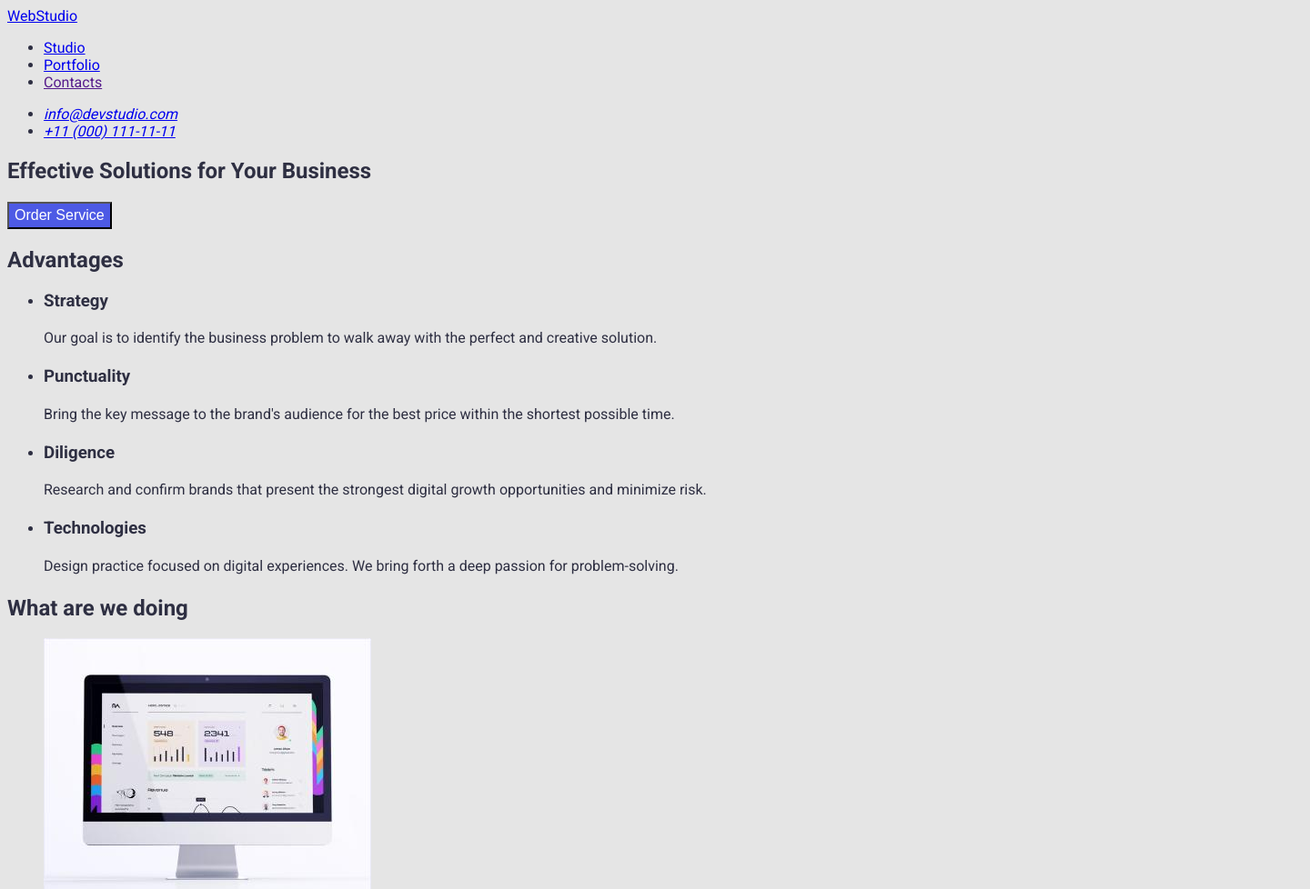
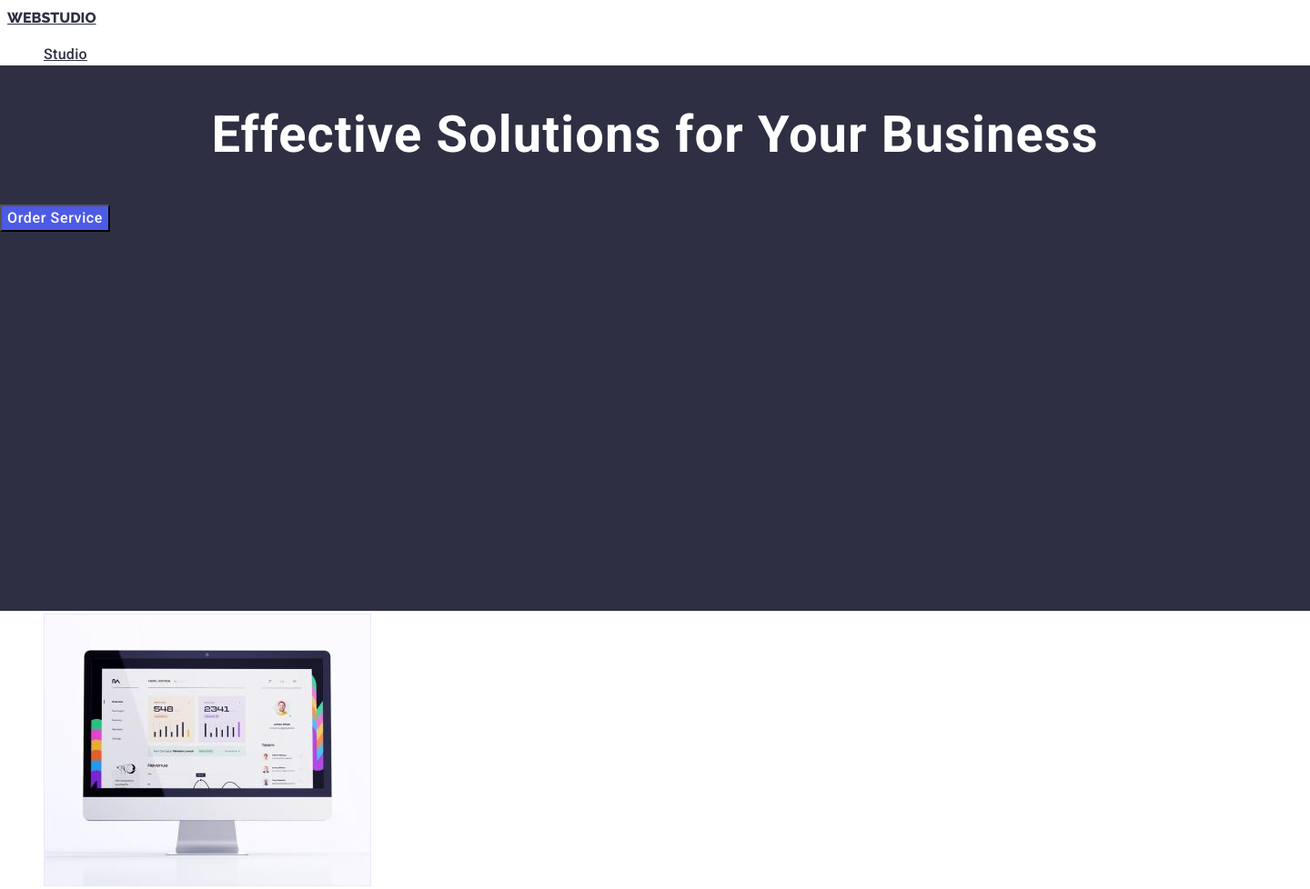
Before and after one commit to Andrew300189/goit-markup-hw-02, a plain HTML site: page index.html in a window 1280 px wide. Shown: the top 978 px of the page at 91% size, 1440 px wide, since content can reach past the window. Drawn offline with Linux system fonts and the light colour scheme.

Commit message:
After hw corrections

```diff
--- a/css/styles.css
+++ b/css/styles.css
@@ -1,26 +1,99 @@
 :root {
-  --color1: #2e2f42;
-  --color2: #e5e5e5;
-  --color3: #4d5ae5;
-  --color4: #e7e9fc;
-  --color5: #ffffff;
-  --color6: #d81a1a;
-  --color7: #404bbf;
+  --color-navyblue: #2e2f42;
+  --color-iris: #4d5ae5;
+  --color-cornflower: #e7e9fc;
+  --color-white: #ffffff;
+  --color-ocean: #404bbf;
+  --color-green: #31d0aa;
+  --color-slate: #434455;
+  --color-lightslate: #bebf99;
+  --color-cloud: #f4f4fd;
+  --color-grey: #4e5754;
 }
 body {
-  font-family: 'Roboto', 'Raleway', sans-serif;
-  color: var(--color1);
-  background-color: var(--color2);
+  font-family: 'Roboto', sans-serif;
+  font-weight: regular;
+  font-size: 16px;
+  line-height: 1.5;
+  letter-spacing: 2%;
+  background-color: var(--color-white);
+}
+.logo {
+  font-family: 'Raleway';
+  color: var(--color-navyblue);
+}
+.contacts {
+  font-family: 'Roboto';
+  font-style: normal;
+  font-weight: 500;
+  font-size: 16px;
+  line-height: 1.5;
+  letter-spacing: 0.02em;
+  color: var(--color-navyblue);
+}
+.email,
+.phone {
+  font-family: 'Roboto';
+  font-style: normal;
+  font-weight: 400;
+  font-size: 16px;
+  line-height: 1.5;
+  letter-spacing: 0.02em;
+  color: var(--color-slate);
+}
+.list {
+  list-style-type: none;
 }
 .title {
+  font-family: 'Roboto';
+  font-style: normal;
   font-weight: 500;
   font-size: 20px;
   line-height: 1.2;
+  letter-spacing: 0.02em;
+  color: var(--color-navyblue);
 }
 .text {
+  font-family: 'Roboto';
+  font-style: normal;
   font-weight: 400;
   font-size: 16px;
   line-height: 1.5;
+  letter-spacing: 0.02em;
+  color: var(--color-slate);
+}
+.top-section {
+  position: absolute;
+  width: 1440px;
+  height: 600px;
+  left: 0px;
+  top: 72px;
+  background-color: var(--color-navyblue);
+}
+.header1 {
+  font-family: 'Roboto';
+  font-style: normal;
+  font-weight: 700;
+  font-size: 56px;
+  line-height: 60px;
+  text-align: center;
+  letter-spacing: 0.02em;
+  color: var(--color-white);
+}
+.button-1 {
+  font-family: 'Roboto';
+  font-style: normal;
+  font-weight: 500;
+  font-size: 16px;
+  line-height: 1.5;
+  letter-spacing: 0.04em;
+  color: var(--color-white);
+  background-color: var(--color-iris);
+}
+.button-1:hover,
+.button-1:focus {
+  color: var(--color-white);
+  background-color: var(--color-ocean);
 }
 .button {
   cursor: pointer;
@@ -41,18 +114,7 @@ body {
 .contacts:focus {
   color: var(--color6);
 }
-.button-1 {
-  font-weight: 500;
-  font-size: 16px;
-  line-height: 1.5;
-  color: var(--color5);
-  background-color: var(--color3);
-}
-.button-1:hover,
-.button-1:focus {
-  color: var(--color6);
-  background-color: var(--color5);
-}
+
 footer > .text {
   color: #000;
 }
--- a/index.html
+++ b/index.html
@@ -4,8 +4,8 @@
     <meta charset="UTF-8" />
     <meta http-equiv="X-UA-Compatible" content="IE=edge" />
     <meta name="viewport" content="width=device-width, initial-scale=1.0" />
+    <title>WebStudio</title>
     <link rel="stylesheet" href="css/styles.css" />
-    <title>WebStudio</title>
     <link rel="preconnect" href="https://fonts.googleapis.com" />
     <link rel="preconnect" href="https://fonts.gstatic.com" crossorigin />
     <link
@@ -16,37 +16,37 @@
   <body>
     <header>
       <nav>
-        <a class="contacts" href="./index.html">WebStudio</a>
-        <ul>
+        <a class="logo" href="./index.html">WEBSTUDIO</a>
+        <ul class="list">
           <li><a class="contacts" href="./index.html">Studio</a></li>
           <li><a class="contacts" href="./portfolio.html">Portfolio</a></li>
           <li><a class="contacts" href="">Contacts</a></li>
         </ul>
       </nav>
       <address>
-        <ul>
+        <ul class="list">
           <li>
-            <a class="contacts" href="mailto:info@devstudio.com"
+            <a class="email" href="mailto:info@devstudio.com"
               >info@devstudio.com</a
             >
           </li>
           <li>
-            <a class="contacts" href="tel:+110001111111">+11 (000) 111-11-11</a>
+            <a class="phone" href="tel:+110001111111">+11 (000) 111-11-11</a>
           </li>
         </ul>
       </address>
     </header>
     <!--Hero-->
     <main>
-      <section>
-        <h1>Effective Solutions for Your Business</h1>
+      <section class="top-section">
+        <h1 class="header1">Effective Solutions for Your Business</h1>
         <button class="button-1" type="button">Order Service</button>
       </section>
       <!--/Hero-->
       <!--Section 2-->
       <section>
         <h2>Advantages</h2>
-        <ul>
+        <ul class="list">
           <li>
             <h3>Strategy</h3>
             <p class="text">
@@ -81,7 +81,7 @@
       <!--Section 3-->
       <section>
         <h2>What are we doing</h2>
-        <ul>
+        <ul class="list">
           <li>
             <img src="./images/Rectangle1.jpg" alt="Monitor" width="360" />
           </li>
@@ -101,7 +101,7 @@
       <!--Section 4-->
       <section>
         <h2>Our Team</h2>
-        <ul>
+        <ul class="list">
           <li>
             <img
               src="./images/Mark.jpg"
@@ -147,7 +147,7 @@
     </main>
     <!--/Section 4-->
     <footer>
-      <a href="./index.html">WebStudio</a>
+      <a class="logo" href="./index.html">WEBSTUDIO</a>
       <p class="text">
         Increase the flow of customers and sales for your business with digital
         marketing & growth solutions.
```
Also changed, not shown: portfolio.html (+20 -26 lines).
